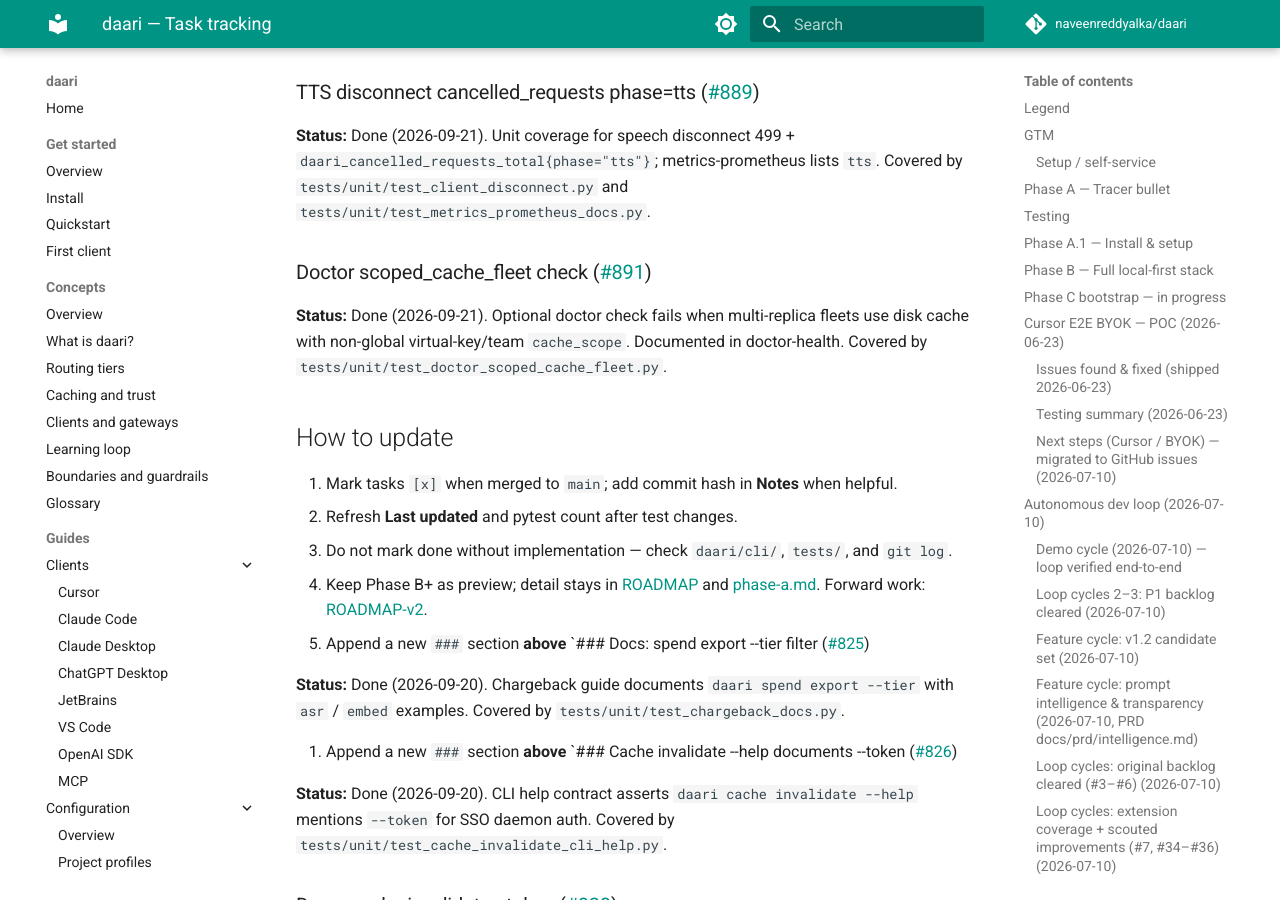
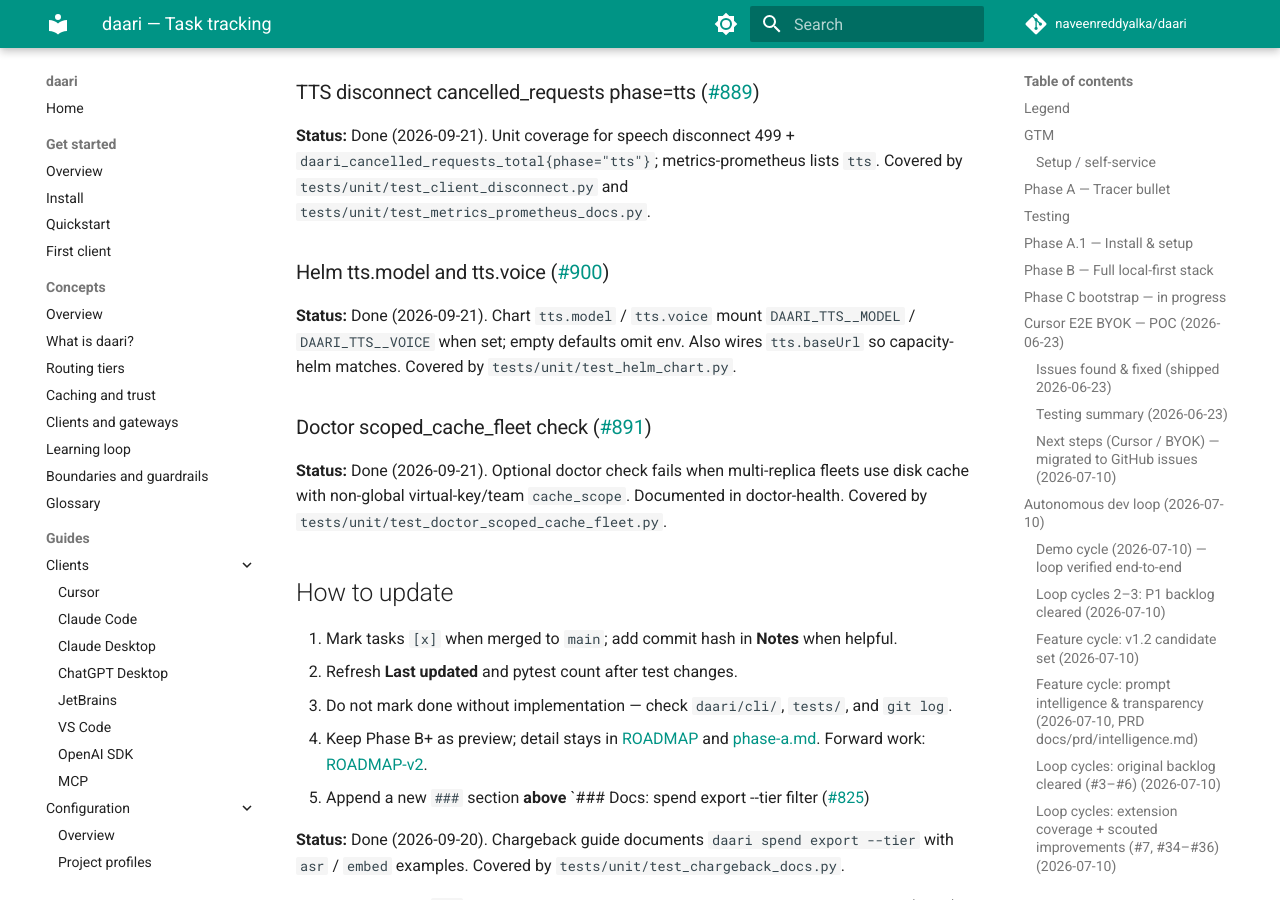
Before and after one commit to naveenreddyalka/daari, an MkDocs documentation site: the page built from docs/TRACKING.md, in a window 1280 px wide and 900 px high, scrolled down 92504 px. Built offline with MkDocs 1.6.1 and Material for MkDocs 9.7.7, drawn with Linux system fonts in a browser that asks for light colours; comment, search, counter and statistics services are not loaded.

Commit message:
feat(helm): expose tts.model and tts.voice chart values (#901)
Mount DAARI_TTS__MODEL / DAARI_TTS__VOICE (and baseUrl) so fleets pin
Kokoro/openedai-speech ids from values. Closes #900.

Co-authored-by: Cursor <cursoragent@cursor.com>
Co-authored-by: daari-autodev <autodev@users.noreply.github.com>

```diff
--- a/docs/TRACKING.md
+++ b/docs/TRACKING.md
@@ -3854,6 +3854,14 @@ Documented in capacity-helm. Covered by `tests/unit/test_helm_chart.py`.
 Covered by `tests/unit/test_client_disconnect.py` and
 `tests/unit/test_metrics_prometheus_docs.py`.
 
+### Helm tts.model and tts.voice ([#900](https://github.com/naveenreddyalka/daari/issues/900))
+
+<!-- tracking:#900 -->
+**Status:** Done (2026-09-21). Chart `tts.model` / `tts.voice` mount
+`DAARI_TTS__MODEL` / `DAARI_TTS__VOICE` when set; empty defaults omit env.
+Also wires `tts.baseUrl` so capacity-helm matches. Covered by
+`tests/unit/test_helm_chart.py`.
+
 ### Doctor scoped_cache_fleet check ([#891](https://github.com/naveenreddyalka/daari/issues/891))
 
 <!-- tracking:#891 -->
```
Also changed, not shown: docs/developer/guides/operations/capacity-helm.md (+4 -0 lines), 3 other files.
